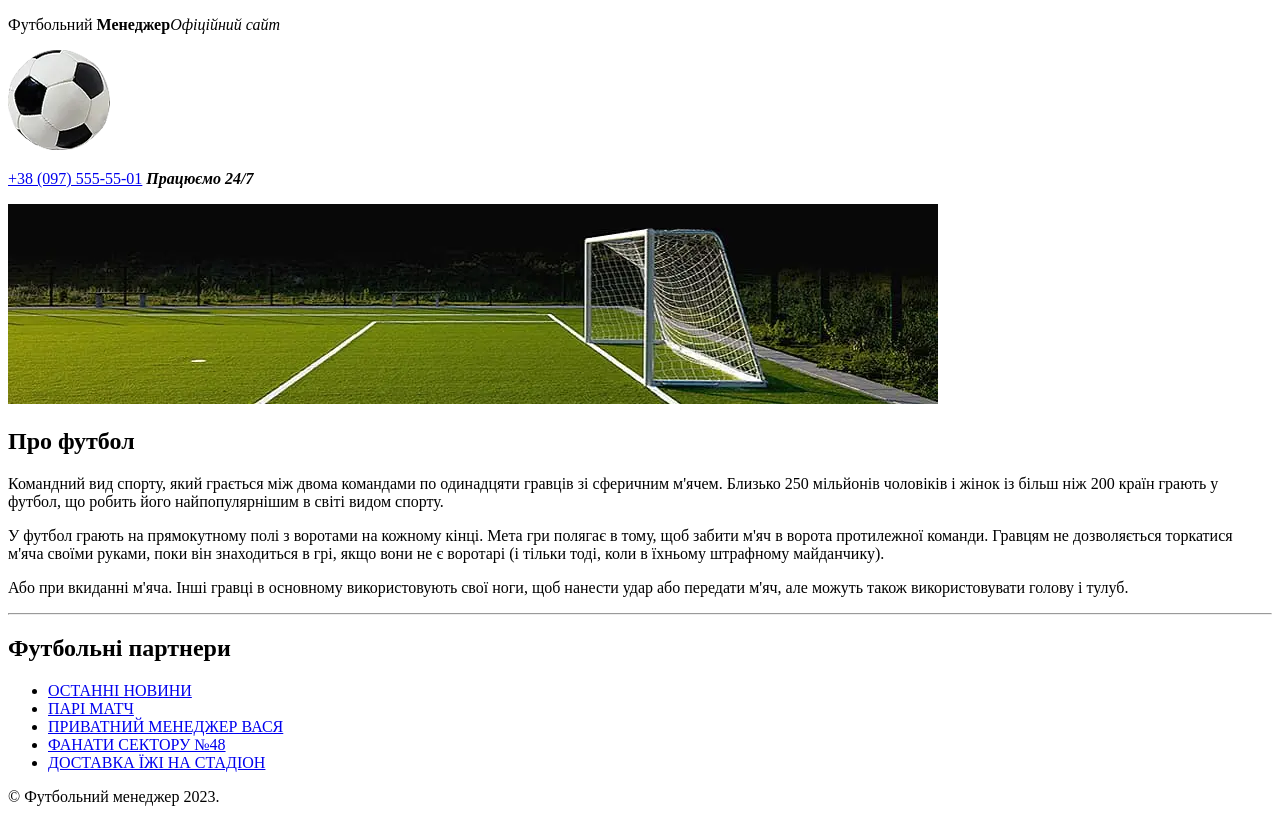
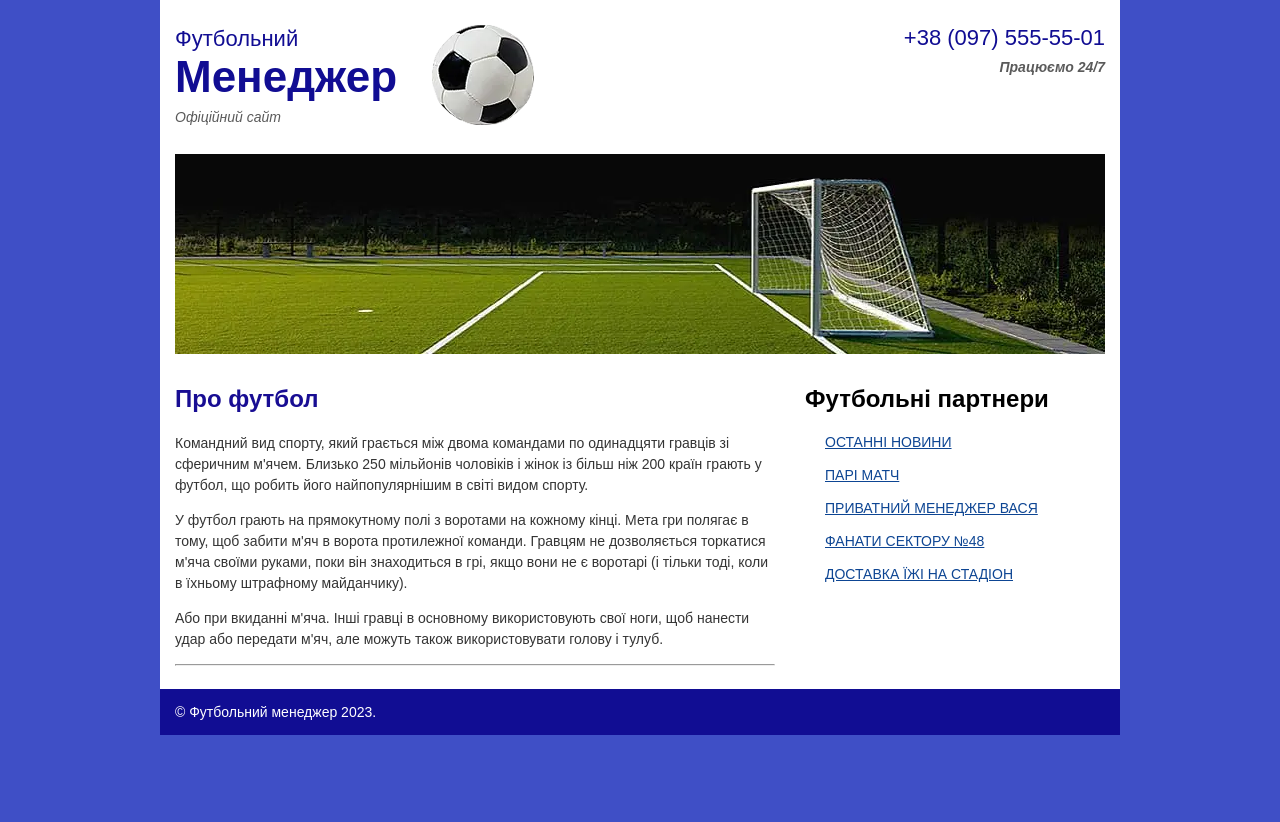
Before and after one commit to vzhylkova/pr.2.3, a plain HTML site: page index.html in a window 1280 px wide. After the commit the page ends 800 px from the top, so only its background shows below. Drawn offline with Linux system fonts and the light colour scheme.

Commit message:
first commit

```diff
--- /dev/null
+++ b/css/styles.css
@@ -0,0 +1,130 @@
+body {
+    background-color: #3f4fc6;
+    font-family: Arial, Helvetica, sans-serif;
+    margin: 0;
+    cursor: url('../cursor.cur'), auto;
+}
+
+.wrapper {
+    background-color: #ffffff;
+    max-width: 960px;
+    margin: 0 auto;
+    padding: 0 15px;
+    box-sizing: border-box;
+}
+
+.header {
+    display: flex;
+    justify-content: space-between;
+    padding: 25px 0;
+}
+
+.logo {
+    display: flex;
+    align-items: center;
+}
+
+.logo p,
+.contacts a {
+    font-size: 22px;
+    color: #110d93;
+    text-decoration-line: none;
+}
+
+.logo p,
+.contacts p {
+    margin: 0;
+}
+
+.logo b {
+    font-size: 44px;
+    color: #110d93;
+    display: block;
+}
+
+.logo i,
+.contacts i {
+    font-size: 14px;
+    color: #5a5a5a;
+}
+
+.logo img {
+    margin: 0 35px;
+}
+
+.contacts a {
+    display: block;
+    margin-bottom: 8px;
+}
+
+.contacts i {
+    display: block;
+    text-align: right;
+}
+
+.main {
+    display: flex;
+    justify-content: space-between;
+    padding: 7px 0 30px;
+}
+
+.main h1 {
+    font-size: 24px;
+    color: #180d93;
+}
+
+.main p {
+    font-size: 14px;
+    line-height: 1.5em;
+    color: #343434;
+}
+
+.main-picture {
+    width: 100%;
+    vertical-align: bottom;
+}
+
+.main-text {
+    max-width: 600px;
+}
+
+.menu {
+    width: 300px;
+}
+
+.menu p {
+    padding: 9px 20px;
+    background-color: #0d4593;
+    font-size: 18px;
+    color: #fff;
+}
+
+.menu ul {
+    list-style: none;
+    padding-left: 20px;
+}
+
+.menu li {
+    margin-bottom: 15px;
+}
+
+.menu a:hover {
+    color: #0d4593;
+    text-decoration: none;
+}
+
+.menu a {
+    list-style: none;
+    font-size: 14px;
+    text-decoration: underline;
+    text-transform: uppercase;
+    color: #0d4593;
+}
+
+.footer {
+    padding: 15px 15px;
+    font-size: 14px;
+    color: #fff;
+    background-color: #110d93;
+    margin: -15px;
+}
--- a/index.html
+++ b/index.html
@@ -6,7 +6,7 @@
     <meta http-equiv="X-UA-Compatible" content="IE=edge">
     <meta name="viewport" content="width=device-width, initial-scale=1.0">
     <title>Футбольний менеджер. Офіційний сайт. Футбол Хмельницький</title>
-    <!-- <link rel="stylesheet" href="css/style.css"> -->
+    <link rel="stylesheet" href="css/styles.css">
 </head>
 
 <body>
```
